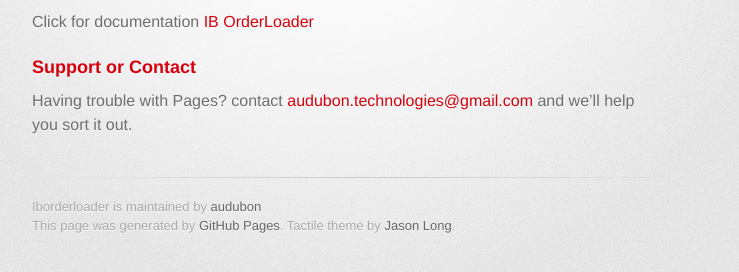
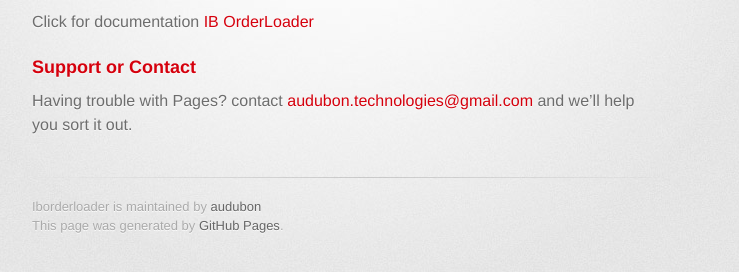
Before and after one commit to audubon/iborderloader, a plain HTML site: page index.html in a window 1280 px wide. Shown: the part 296-568 px from the top of the page, without its empty margins (298-1037 px from the left). Drawn offline with Linux system fonts and the light colour scheme; a web font is replaced by a local one.

Commit message:
Update index.html

```diff
--- a/index.html
+++ b/index.html
@@ -41,7 +41,7 @@
 
         <footer>
           Iborderloader is maintained by <a href="https://github.com/audubon">audubon</a><br>
-          This page was generated by <a href="http://pages.github.com">GitHub Pages</a>. Tactile theme by <a href="http://twitter.com/jasonlong">Jason Long</a>.
+          This page was generated by <a href="http://pages.github.com">GitHub Pages</a>.
         </footer>
 
 
```
